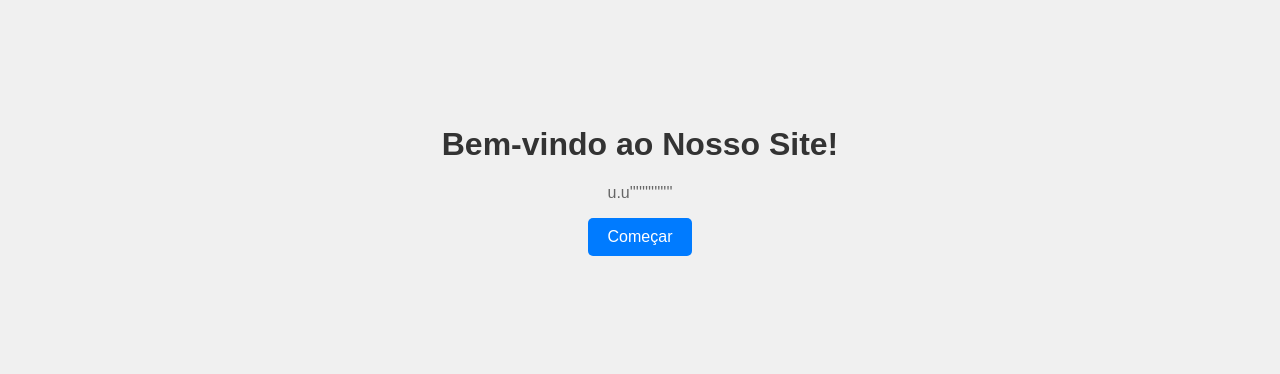
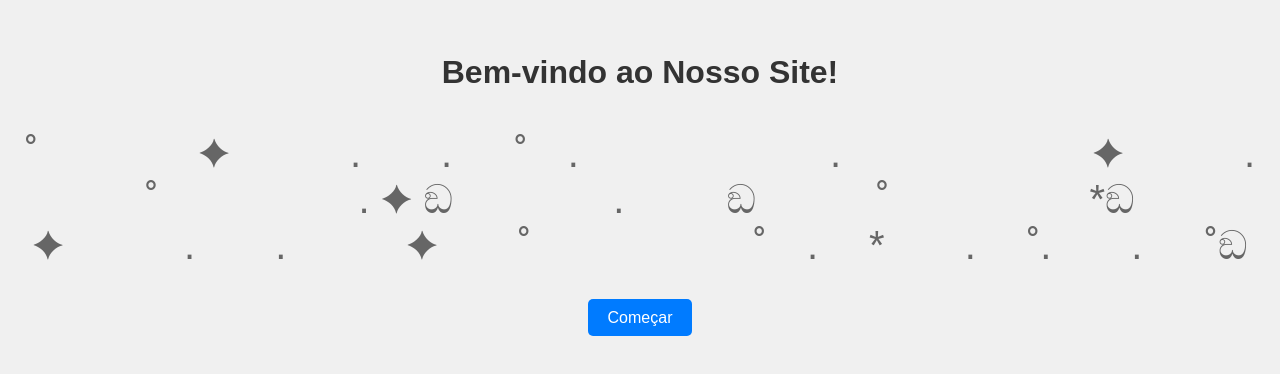
Before and after one commit to apereira-asp/CI_CD, a plain HTML site: page index.html in a window 1280 px wide. Shown: the part 220-594 px from the top of the page. Drawn offline with Linux system fonts and the light colour scheme.

Commit message:
alteracao

```diff
--- a/index.html
+++ b/index.html
@@ -23,9 +23,11 @@
     }
     p {
       color: #666;
+      font-size: 40px;
+      padding-bottom: 0px;
     }
     .btn {
-      display: inline-block;
+
       padding: 10px 20px;
       background-color: #007bff;
       color: #fff;
@@ -41,7 +43,7 @@
 <body>
   <div class="container">
     <h1>Bem-vindo ao Nosso Site!</h1>
-    <p> u.u''''''''''''''</p>
+    <p>˚　　　　✦　　　.　　. 　 ˚　.　　　　 　　.　　　　　　 ✦　　　.　　˚　　　　　. ✦ ඞ　　　　.   　 ඞ　　　˚　　　　　*ඞ　　 　　✦　　　.　　.　　　✦　　˚ 　　　 　　˚　.　 *　　. 　˚.　　. 　 ˚ඞ</p>
     <a href="#" class="btn">Começar</a>
   </div>
 </body>
```
